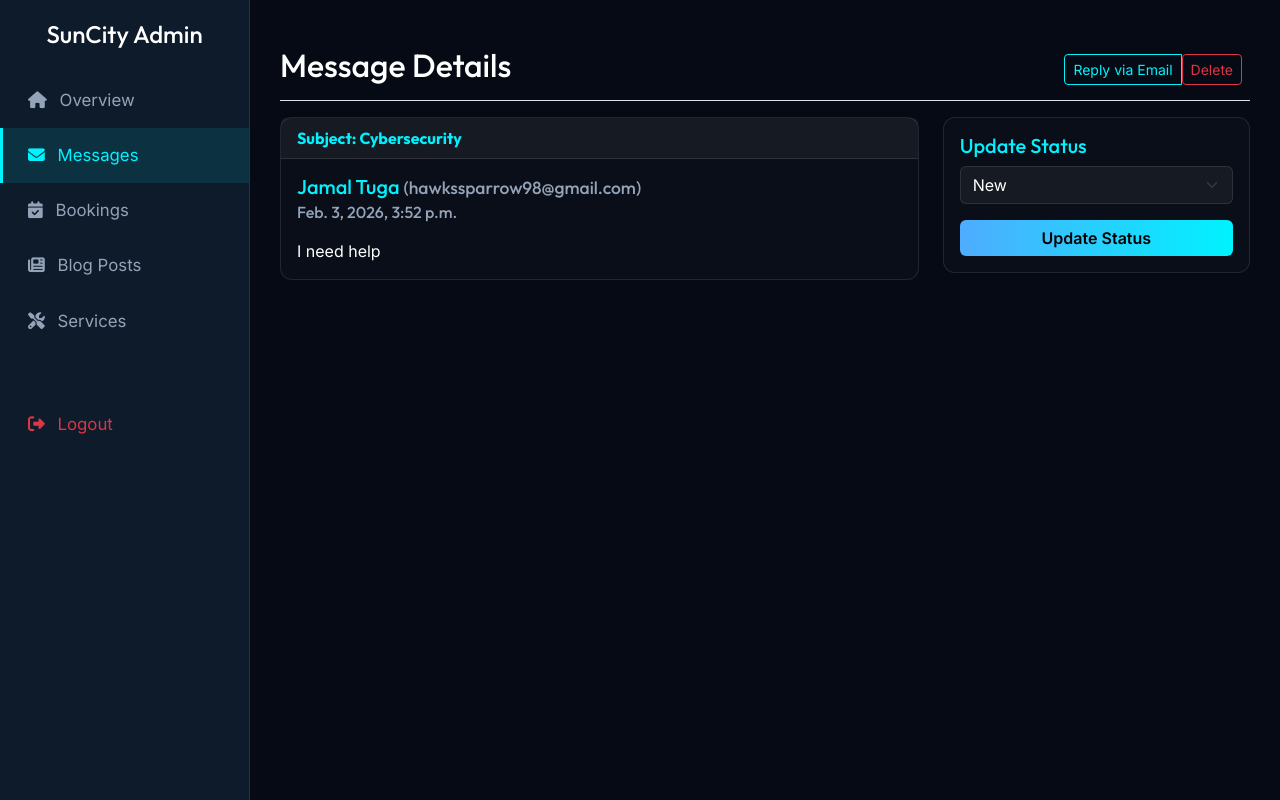
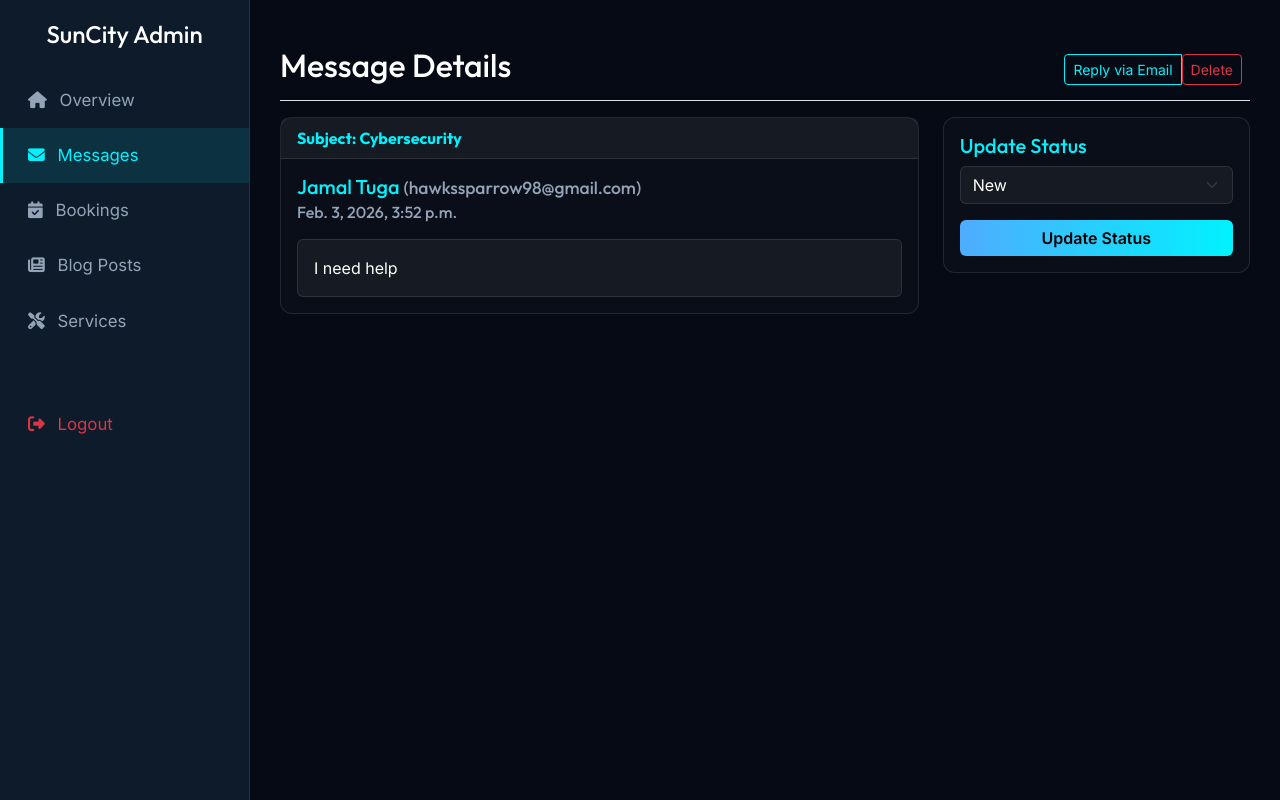
Before and after one commit to Hackerloid/suncity-website, a Django app: page /manage/contacts/1/ in a window 1280 px wide. Run offline with Django 5.2, Linux system fonts and the light colour scheme; a user stored in the database is signed in; data comes from the database, SQL or seed files in the repository; some libraries are stand-ins or nearby versions.

Commit message:
UI: Remove light-mode utility classes from dashboard detail views

```diff
--- a/templates/dashboard/booking_detail.html
+++ b/templates/dashboard/booking_detail.html
@@ -39,7 +39,7 @@
                 </div>
                 <div class="mt-3">
                     <strong>Additional Notes:</strong>
-                    <p class="card-text bg-light p-3 rounded">{{ booking.message|default:"No notes provided." }}</p>
+                    <p class="card-text p-3 rounded" style="background: rgba(255,255,255,0.05); border: 1px solid rgba(255,255,255,0.1);">{{ booking.message|default:"No notes provided." }}</p>
                 </div>
             </div>
         </div>
--- a/templates/dashboard/contact_detail.html
+++ b/templates/dashboard/contact_detail.html
@@ -23,7 +23,7 @@
             <div class="card-body">
                 <h5 class="card-title">{{ contact.full_name }} <small class="text-muted">({{ contact.email }})</small></h5>
                 <h6 class="card-subtitle mb-2 text-muted">{{ contact.created_at }}</h6>
-                <p class="card-text mt-3" style="white-space: pre-wrap;">{{ contact.message }}</p>
+                <p class="card-text mt-3 p-3 rounded" style="white-space: pre-wrap; background: rgba(255,255,255,0.05); border: 1px solid rgba(255,255,255,0.1);">{{ contact.message }}</p>
             </div>
         </div>
     </div>
```
